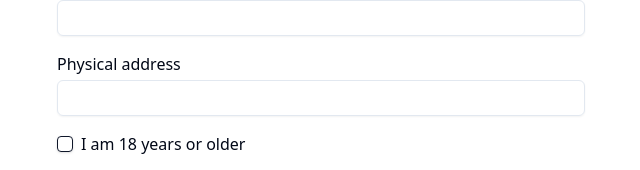
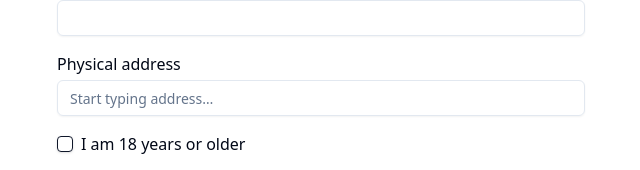
Before and after one commit to lbarberiscanoni/cassandra-membership-portal, a Next.js app: page /membership in a window 1280 px wide. Shown: the part 332-502 px from the top of the page, without its empty margins (319-959 px from the left). Built offline with nearby package versions, Linux system fonts and the light colour scheme.

Commit message:
added searchable addresses

```diff
--- a/package.json
+++ b/package.json
@@ -22,7 +22,8 @@
     "react-hook-form": "^7",
     "stripe": "^14",
     "tailwind-merge": "^3.3.1",
-    "tailwindcss-animate": "^1.0.7"
+    "tailwindcss-animate": "^1.0.7",
+    "use-places-autocomplete": "^4.0.1"
   },
   "devDependencies": {
     "@types/react": "19.1.8",
--- a/src/app/membership/Wizard.jsx
+++ b/src/app/membership/Wizard.jsx
@@ -12,6 +12,7 @@ import {
   RadioGroup,
   RadioGroupItem,
 } from "@/components/ui/radio-group";
+import AddressInput from "@/components/AddressInput";
 
 /* helper for error text */
 const FieldErr = ({ errors, name }) =>
@@ -73,12 +74,16 @@ export default function MembershipWizard() {
             <Input {...register("phone")} />
           </div>
 
+          {/* Physical address */}
           <div className="mb-4">
             <label className="block font-medium mb-1">Physical address</label>
-            <Input
-              {...register("address", { required: "Required" })}
+            <Controller
+              control={control}
+              name="streetAddress"
+              rules={{ required: "Required" }}
+              render={({ field }) => <AddressInput field={field} />}
             />
-            <FieldErr errors={errors} name="address" />
+            <FieldErr errors={errors} name="streetAddress" />
           </div>
 
           <Controller
--- /dev/null
+++ b/src/components/AddressInput.jsx
@@ -0,0 +1,54 @@
+"use client";
+import { useState, useRef } from "react";
+import { Input } from "@/components/ui/input";
+
+export default function AddressInput({ field }) {
+  const [suggestions, setSuggestions] = useState([]);
+  const timer = useRef(null);
+
+  const handleChange = (e) => {
+    const q = e.target.value;
+    field.onChange(q);
+
+    clearTimeout(timer.current);
+    if (q.length < 3) return setSuggestions([]);
+
+    timer.current = setTimeout(async () => {
+      const r = await fetch(
+        `https://nominatim.openstreetmap.org/search?format=json&limit=5&q=${encodeURIComponent(
+          q
+        )}`
+      );
+      const json = await r.json();
+      setSuggestions(json);
+    }, 600); // 0.6 s debounce keeps you under 1 req/sec
+  };
+
+  return (
+    <div className="relative">
+      <Input
+        value={field.value || ""}
+        onChange={handleChange}
+        placeholder="Start typing address…"
+        autoComplete="street-address"
+      />
+
+      {suggestions.length > 0 && (
+        <ul className="absolute z-10 w-full bg-white shadow border rounded mt-1 max-h-56 overflow-y-auto">
+          {suggestions.map((s) => (
+            <li
+              key={s.place_id}
+              className="px-3 py-2 hover:bg-gray-100 cursor-pointer"
+              onClick={() => {
+                field.onChange(s.display_name);
+                setSuggestions([]);
+              }}
+            >
+              {s.display_name}
+            </li>
+          ))}
+        </ul>
+      )}
+    </div>
+  );
+}
```
Also changed, not shown: 1 other file (tests, documents, lock files or other folders).
